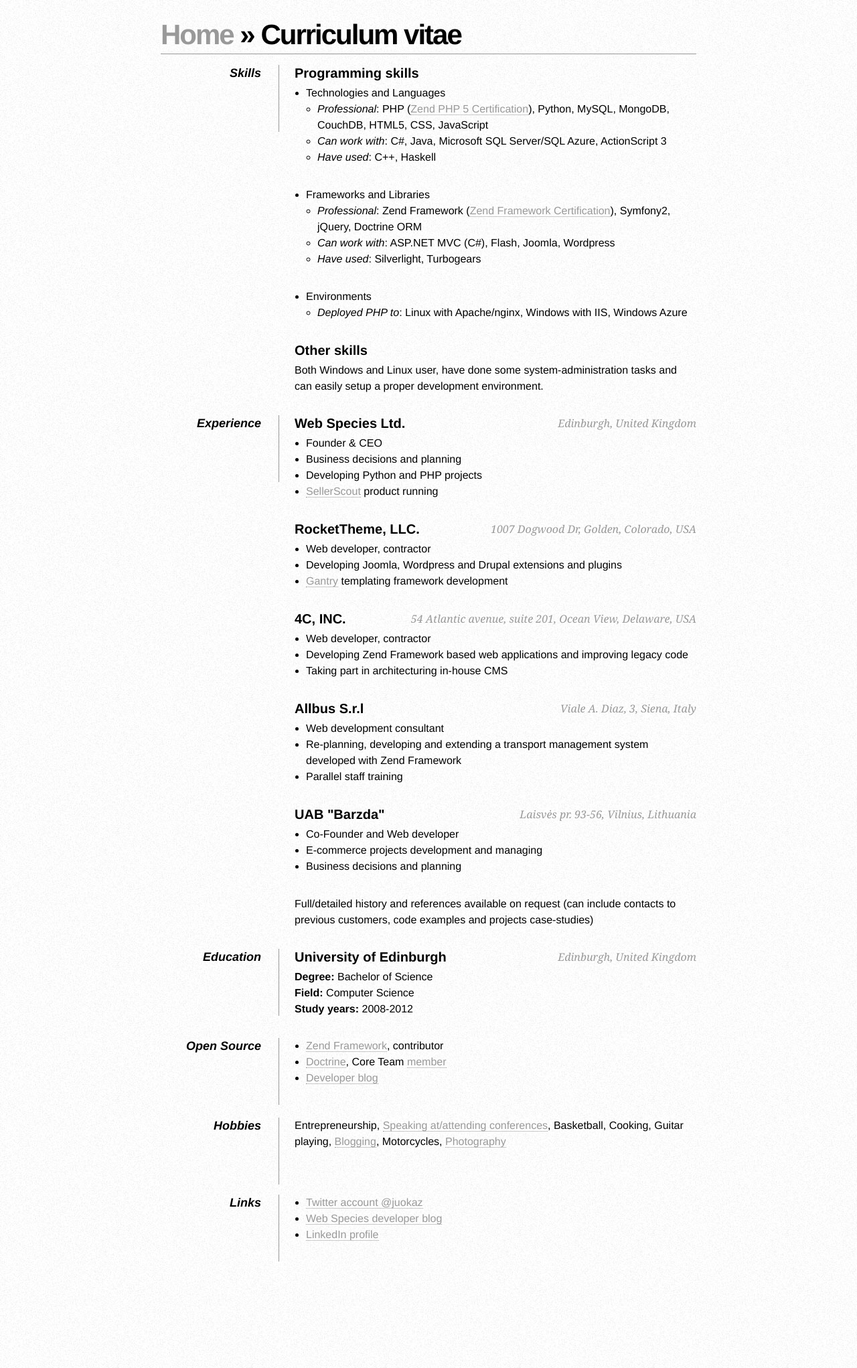
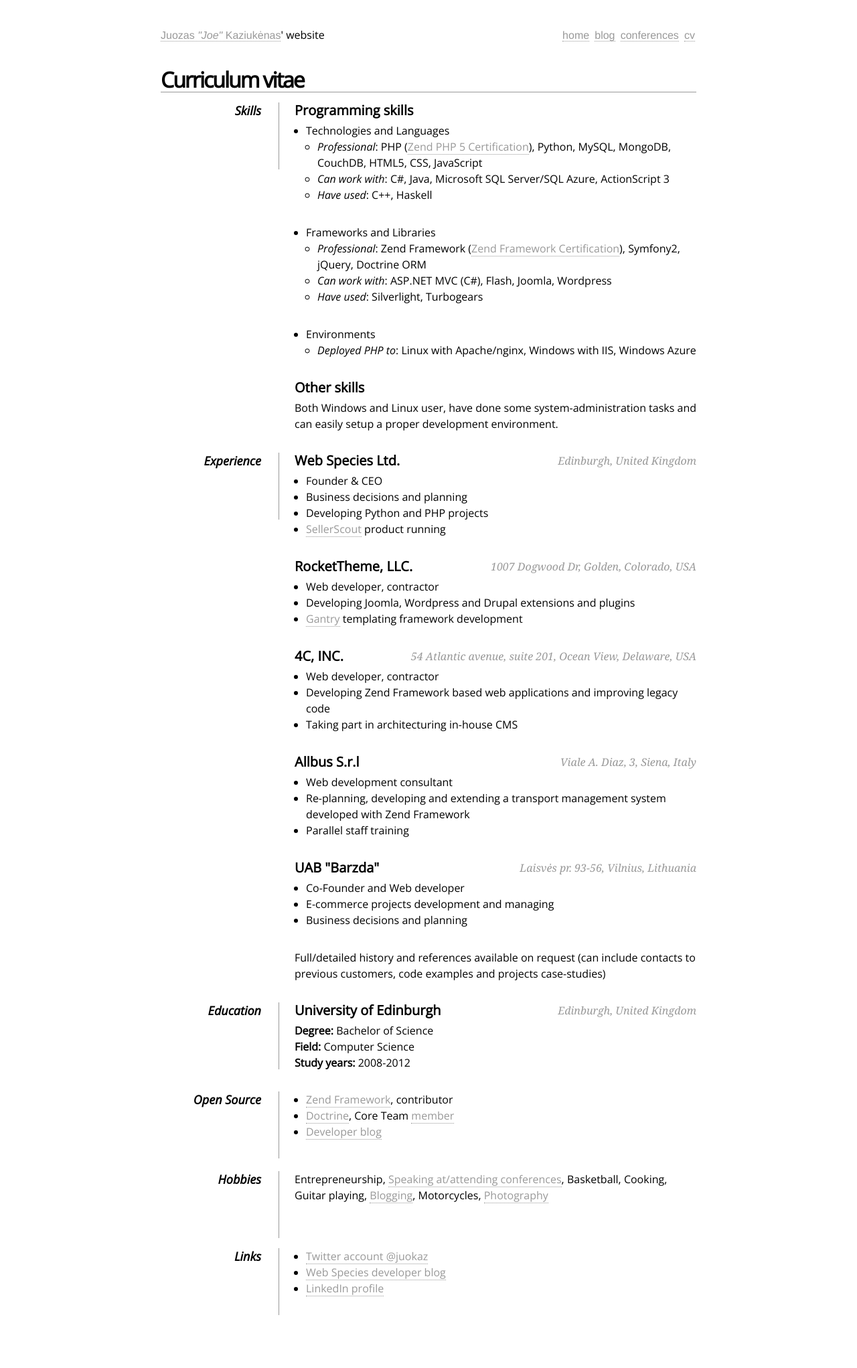
Before and after one commit to juokaz/juokaz.com, a Jekyll site: the page built from cv.html, in a window 1280 px wide. Shown: the whole page at 67% size. Built offline with Jekyll 4.4.1, drawn with Linux system fonts in a browser that asks for light colours; before the commit the page ends 1963 px from its top, so only the background shows below that.

Commit message:
Let's have a blog\!

```diff
--- a/_config.yml
+++ b/_config.yml
@@ -1,5 +1,5 @@
 paginate: 5
-permalink: /:year-:month-:day/:title.html
+permalink: /blog/:title.html
 
 conferences:
   2012:
--- a/_layouts/default.html
+++ b/_layouts/default.html
@@ -4,18 +4,32 @@
 <!doctype html>
 <html>
 <head>
-	<meta http-equiv="content-type" content="text/html; charset=utf-8" />
+    <meta charset="UTF-8" />
 	<title>Juozas Kaziukėnas - {% if page.title %}{{ page.title }}{% else %}web developer, zend framework expert, php evangelist, entrepreneur{% endif %}</title>
 	<link rel="Shortcut Icon" href="/favicon.ico" type="image/x-icon" />
-	<link rel="stylesheet" href="/internal.css" type="text/css" media="screen" />
-	<meta name="robots" content="all" />
+	<link rel="stylesheet" href="/internal.css" />
+    <link rel="alternate" type="application/rss+xml" href="/rss.xml" />
 </head>
 
 <body>
 
-<div id="page-wrap">
-    {{ content }}
-</div>
+<header class="header">
+    <a href="/">Juozas <em>"Joe"</em> Kaziukėnas</a>' website
+    <nav>
+        <ul>
+            <li><a href="/">home</a>
+            <li><a href="/blog/index.html">blog</a>
+            <li><a href="/conferences.html">conferences</a>
+            <li><a href="/cv.html">cv</a>
+        </ul>
+    </nav>
+</header>
+
+<div class="clear"></div>
+
+<section>
+{{ content }}
+</section>
 
 <script type="text/javascript">
   var _gaq = _gaq || [];
--- a/cv.html
+++ b/cv.html
@@ -3,7 +3,12 @@
 title: Curriculum vitae
 ---
 
-<h1><a href="/">Home</a> &raquo; Curriculum vitae</h1>
+<header>
+    <h1>Curriculum vitae</h1>
+</header>
+
+<section class="cv">
+    <dd class="clear"></dd>
 
     <dt>Skills</dt>
     <dd>
@@ -116,3 +121,4 @@
     </dd>
 
     <dd class="clear"></dd>
+</section>
--- a/internal.css
+++ b/internal.css
@@ -1,9 +1,12 @@
+/* fonts */
+@import url(http://fonts.googleapis.com/css?family=Open+Sans:400,300,300italic,400italic);
+@import url(http://fonts.googleapis.com/css?family=Ubuntu+Mono:400,400italic,700,700italic);
+
 * { margin: 0; padding: 0; }
-body { font: 16px Helvetica, Sans-Serif; line-height: 24px; background: url(images/noise.jpg); }
+body { font: 16px 'Open Sans', Helvetica, Sans-Serif; line-height: 24px; width: 800px; margin: 40px auto 60px; }
 .clear { clear: both; }
-#page-wrap { width: 800px; margin: 40px auto 60px; }
-#pic { float: right; margin: -30px 0 0 0; border: 0}
-h1 { margin: 0 0 16px 0; padding: 0 0 16px 0; font-size: 42px; font-weight: bold; letter-spacing: -2px; border-bottom: 1px solid #999; color: #000000;}
+section > header { border-bottom: 1px solid #999; }
+h1 { display: inline; margin: 0 0 16px 0; padding: 0 0 16px 0; font-size: 32px; font-weight: bold; letter-spacing: -2px; color: #000000;}
 h2 { font-size: 20px; margin: 0 0 6px 0; position: relative; }
 h2 span { position: absolute; bottom: 0; right: 0; font-style: italic; font-family: Georgia, Serif; font-size: 16px; color: #999; font-weight: normal; }
 p { margin: 0 0 16px 0; }
@@ -13,6 +16,26 @@
 #objective { width: 500px; float: left; font-family: Georgia, Serif; font-style: italic; color: #666; }
 #objective li {margin-left: 20px;}
 dt { font-style: italic; font-weight: bold; font-size: 18px; text-align: right; padding: 0 26px 0 0; width: 150px; float: left; height: 100px; border-right: 1px solid #999;  }
+.conferences dt { width: 50px; }
 dd { width: 600px; float: right; }
+.conferences dd { width: 700px; }
 dd.clear { float: none; margin: 0; height: 15px; }
-h1 a { border: none; }
+
+.header { float: left; width: 100%; }
+.header a { font-family: Helvetica; }
+.header nav { float: right; }
+.header, .header nav { height: 25px; margin-bottom: 42px; }
+.header nav ul { margin: 0; padding: 0; list-style: none; }
+.header nav ul li { display: inline; margin: 0 2px; padding: 0; }
+
+time { color: #666; font-size: 18px; font-style: italic; margin-left: 10px; }
+header time { float: right; }
+.postPreview { margin: 30px 0; }
+.postPreview > header { margin: 5px 0; }
+.postPreview > header > h1 { display: inline; font-size: 24px; }
+.post { margin: 30px 0; }
+.post > header { margin: 15px 0; }
+.backLink { display: block; margin: 10px 0; }
+.post > header > h1 { display: inline; font-size: 32px; }
+.post > section > h2 { font-size: 28px; margin: 10px 0; }
+.post > section > h3 { font-size: 24px; margin: 10px 0; }
```
Also changed, not shown: _layouts/post.html (added, +28 -0 lines), _posts/2012-08-19-hello-world.markdown (added, +8 -0 lines), blog/index.html (added, +22 -0 lines), blog/rss.xml (added, +27 -0 lines), conferences.html (+6 -1 lines), index.html (+6 -2 lines), images/noise.jpg (deleted). Lines whose indentation alone changed are shown as unchanged.
